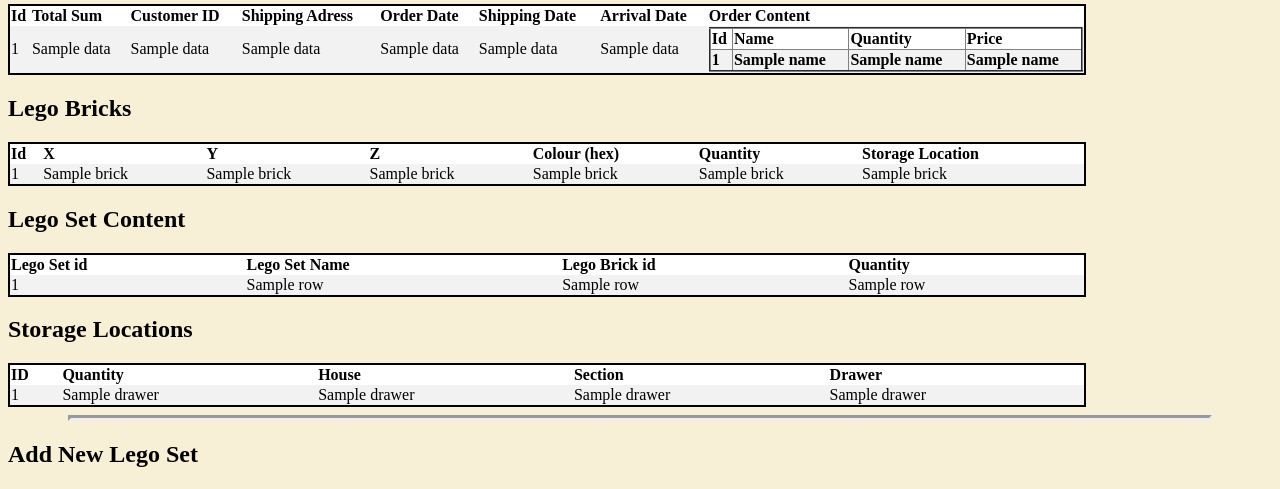
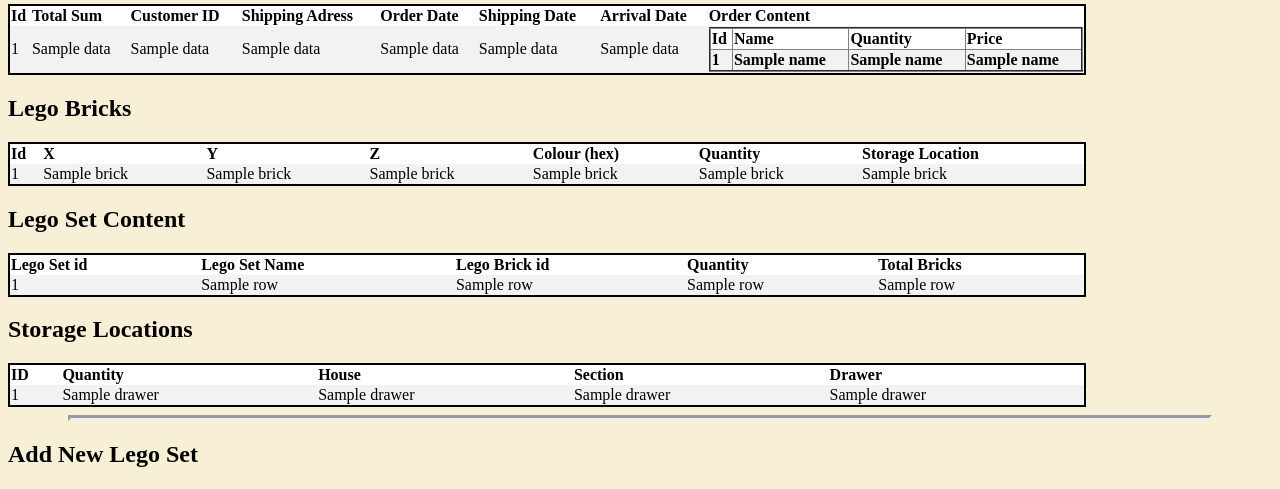
Before and after one commit to s02blom/LegoWebStore, a Flask app: template LegoWebStore/app/templates/admin.html in a window 1280 px wide. Shown: the part 601-1090 px from the top of the page. Run offline with Flask 3, Linux system fonts and the light colour scheme; the template is opened without the code that fills it: most values are stand-ins (such as "Sample title", 1, 10 or a date in 2020); form fields are guessed from the names that the template uses; lists and menus that the app fills with data are empty.

Commit message:
Add another row on Lego Set's admi page

```diff
--- a/LegoWebStore/app/templates/admin.html
+++ b/LegoWebStore/app/templates/admin.html
@@ -144,6 +144,7 @@
                 <th>Lego Set Name</th>
                 <th>Lego Brick id</th>
                 <th>Quantity</th>
+                <th>Total Bricks</th>
             </tr>
             {% for row in lego_set_content%}
                 <tr>
@@ -151,6 +152,7 @@
                     <td>{{row[1]}}</td>
                     <td>{{row[2]}}</td>
                     <td>{{row[3]}}</td>
+                    <td>{{row[4]}}</td>
                 </tr>
             {%endfor%}
         </table>
```
